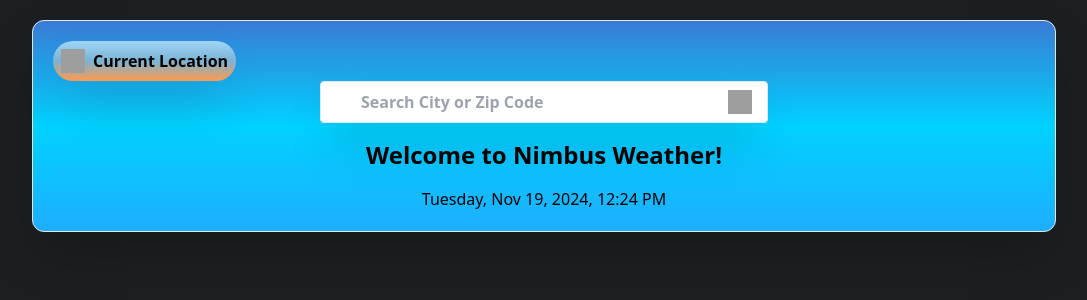
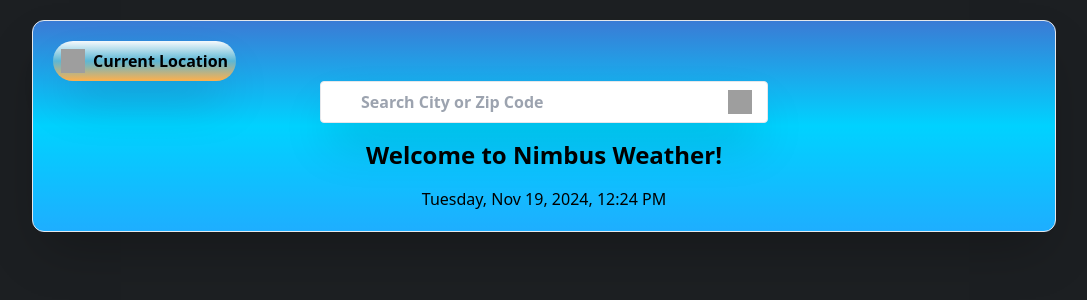
Before and after one commit to CristianMR87/Nimbus-Weather, a React (Create React App) app: page / in a window 1280 px wide. Shown: the top 300 px of the page, without its empty margins (96-1183 px from the left). Built offline with nearby package versions, Linux system fonts and the light colour scheme; grey boxes are pictures that could not be loaded.

Commit message:
Cambio colores

```diff
--- a/src/App.tsx
+++ b/src/App.tsx
@@ -140,7 +140,7 @@ const App: React.FC = () => {
             {/* Botón de ubicación en la esquina superior izquierda */}
             <button
                 onClick={handleCurrentLocation}
-                className={`bg-gradient-to-b from-[#a0d5f9] via-[#7bb3d4] to-[#ff9a4d] font-bold p-2 rounded-full shadow-2xl z-10
+                className={`bg-gradient-to-b from-[#f5f9fc] via-[#5cb7d5] to-[#ffb04b] font-bold p-2 rounded-full shadow-2xl z-10
                     flex items-center gap-2 sm:w-auto  sm:mb-0 mb-2 hover:scale-110 transition-all duration-200`}
                 disabled={loading}
             >
@@ -225,7 +225,7 @@ const App: React.FC = () => {
                         <div className="flex flex-col sm:flex-row justify-center items-center mb-4 gap-4 ">
                             <div className="w-full sm:w-1/2 h-auto sm:h-[292px] -mt-12">
                                 <h3 className="text-lg sm:text-xl font-bold mt-4">Current Weather</h3>
-                                <div className="mt-4 bg-gradient-to-b from-[#a0d5f9] via-[#7bb3d4] to-[#ff9a4d] shadow-2xl rounded-xl p-4 flex flex-wrap sm:flex-nowrap items-center justify-between h-full hover:scale-105 transition-all duration-200">
+                                <div className="mt-4 bg-gradient-to-b from-[#f5f9fc] via-[#5cb7d5] to-[#ffb04b] shadow-2xl rounded-xl p-4 flex flex-wrap sm:flex-nowrap items-center justify-between h-full hover:scale-105 transition-all duration-200">
                                     {/* Columna izquierda: Sunrise y Sunset */}
                                     <div className="flex flex-col items-start w-1/3">
                                         <div className="flex items-center gap-2">
@@ -299,7 +299,7 @@ const App: React.FC = () => {
                             <div className="w-full sm:w-1/2 h-auto sm:h-[300px] mt-2">
                                 <h3 className="text-xl font-bold">Hourly Forecast</h3>
                                 <div className="h-full flex">
-                                    <table className="table-auto mt-2 border-collapse border-gray-200 bg-gradient-to-b from-[#a0d5f9] via-[#7bb3d4] to-[#ff9a4d] shadow-2xl rounded-xl w-full hover:scale-105 transition-all duration-200">
+                                    <table className="table-auto mt-2 border-collapse border-gray-200 bg-gradient-to-b from-[#f5f9fc] via-[#5cb7d5] to-[#ffb04b] shadow-2xl rounded-xl w-full hover:scale-105 transition-all duration-200">
                                         <thead>
                                             <tr>
                                                 <th className="border p-2">Hour</th>
@@ -341,7 +341,7 @@ const App: React.FC = () => {
                         <h3 className="text-xl text-center font-bold mt-5 ">Next 5 Days Forecast</h3>
                     <div className="min-w-[300px] max-w-full h-full grid grid-cols-2 sm:grid-cols-3 lg:grid-cols-5 gap-4">
                         {weatherData.daily_forecast.map((day, index) => (
-                            <div key={index} className="bg-gradient-to-b from-[#a0d5f9] via-[#7bb3d4] to-[#ff9a4d] shadow-2xl rounded-xl p-4 text-center hover:scale-110 transition-all duration-200">
+                            <div key={index} className="bg-gradient-to-b from-[#f5f9fc] via-[#5cb7d5] to-[#ffb04b] shadow-2xl rounded-xl p-4 text-center hover:scale-110 transition-all duration-200">
                                 <p className="font-bold">
                                     {new Date(day.date).toLocaleDateString('en-EN', { weekday: 'short', day: 'numeric', month: 'short' })}
                                 </p>
```
